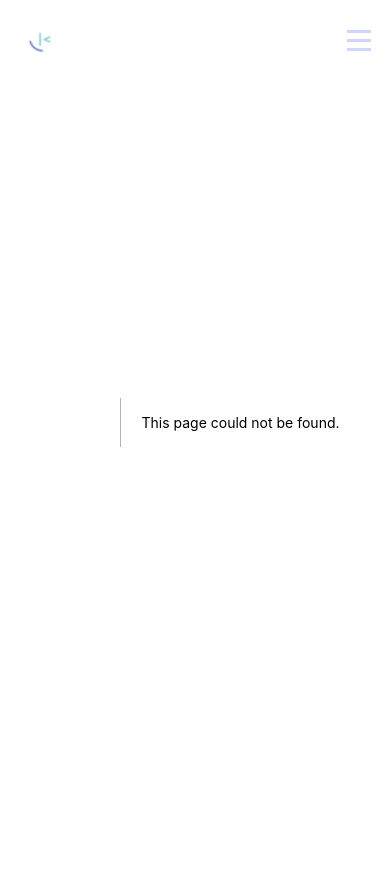
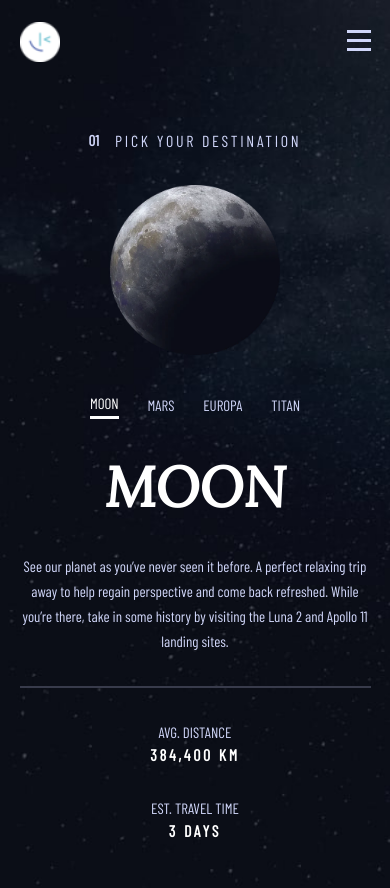
Before and after one commit to NemesOliver/space-website, a Next.js app: page /destination in a window 390 px wide. Before the commit this address had no page. Before the commit the page ends 844 px from the top, so only its background shows below. Built offline with nearby package versions, Linux system fonts and the light colour scheme.

Commit message:
destination page for mobile - DONE

```diff
--- a/components/Layout.js
+++ b/components/Layout.js
@@ -5,7 +5,7 @@ const Layout = ({ children }) => {
   return (
     <>
       <Nav />
-      {children}
+      <main>{children}</main>
     </>
   );
 };
--- a/components/Nav.js
+++ b/components/Nav.js
@@ -10,18 +10,18 @@ const Nav = () => {
   const [open, setOpen] = useState(false);
 
   const toggleNavigation = () => setOpen(!open);
+  const closeNavigation = () => setOpen(false);
 
   return (
     <Navigation>
       <div className="nav-container">
-        <Link href="/" passHref>
         <Image
           src="/assets/favicon-32x32.png"
           alt="menu icon"
           width={40}
           height={40}
         />
-        </Link>
+
         <div className="hamburger">
           <Image
             onClick={toggleNavigation}
@@ -41,7 +41,8 @@ const Nav = () => {
             exit={{ x: "100%" }}
           >
             <ul>
-              <li className="active">
+              <Link href="/" passHref>
+                <li onClick={closeNavigation} className="active">
                   <Flex justify="flex-start">
                     <span className="navText">
                       <p>00</p>
@@ -49,7 +50,9 @@ const Nav = () => {
                     <p className="navText">HOME</p>
                   </Flex>
                 </li>
-              <li>
+              </Link>
+              <Link href="/destination" passHref>
+                <li onClick={closeNavigation}>
                   <Flex justify="flex-start">
                     <span className="navText">
                       <p>01</p>
@@ -57,7 +60,9 @@ const Nav = () => {
                     <p className="navText">DESTINATION</p>
                   </Flex>
                 </li>
-              <li>
+              </Link>
+              <Link href="/crew" passHref>
+                <li onClick={closeNavigation}>
                   <Flex justify="flex-start">
                     <span className="navText">
                       <p>03</p>
@@ -65,7 +70,9 @@ const Nav = () => {
                     <p className="navText">CREW</p>
                   </Flex>
                 </li>
-              <li>
+              </Link>
+              <Link href="/technology" passHref>
+                <li onClick={closeNavigation}>
                   <Flex justify="flex-start">
                     <span className="navText">
                       <p>04</p>
@@ -73,6 +80,7 @@ const Nav = () => {
                     <p className="navText">TECHNOLOGY</p>
                   </Flex>
                 </li>
+              </Link>
             </ul>
           </NavMobile>
         )}
--- /dev/null
+++ b/components/TabPanelDestination.js
@@ -0,0 +1,105 @@
+import React, { useState } from "react";
+import Image from "next/image";
+import Flex from "./styles/utils/Flex";
+import { TabPanelDestination as Tab } from "./styles/TabPanelDestination.styles";
+
+const tabs = ["MOON", "MARS", "EUROPA", "TITAN"];
+const content = [
+  {
+    title: "MOON",
+    img: "/assets/destination/image-moon.webp",
+    description:
+      "See our planet as you’ve never seen it before. A perfect relaxing trip away to help regain perspective and come back refreshed. While you’re there, take in some history by visiting the Luna 2 and Apollo 11 landing sites.",
+    avgDistance: "384,400 KM",
+    travelTime: "3 DAYS",
+  },
+  {
+    title: "MARS",
+    img: "/assets/destination/image-mars.webp",
+    description:
+      "Don’t forget to pack your hiking boots. You’ll need them to tackle Olympus Mons, the tallest planetary mountain in our solar system. It’s two and a half times the size of Everest!",
+    avgDistance: "225 MIL. KM",
+    travelTime: "9 MONTHS",
+  },
+  {
+    title: "EUROPA",
+    img: "/assets/destination/image-europa.webp",
+    description:
+      "The smallest of the four Galilean moons orbiting Jupiter, Europa is a winter lover’s dream. With an icy surface, it’s perfect for a bit of ice skating, curling, hockey, or simple relaxation in your snug wintery cabin.",
+    avgDistance: "628 MIL. KM",
+    travelTime: "3 YEARS",
+  },
+  {
+    title: "TITAN",
+    img: "/assets/destination/image-titan.webp",
+    description:
+      "The only moon known to have a dense atmosphere other than Earth, Titan is a home away from home (just a few hundred degrees colder!). As a bonus, you get striking views of the Rings of Saturn.",
+    avgDistance: "1.6 BIL. KM",
+    travelTime: "7 YEARS",
+  },
+];
+
+const TabPanelDestination = () => {
+  const [active, setActive] = useState(0);
+
+  const changeActive = (index) => setActive(index);
+
+  return (
+    <Tab>
+      <Flex direction="column">
+        <div className="img-wrapper-destination">
+          {content.map(
+            ({ img }, index) =>
+              active === index && (
+                <Image
+                  key={img}
+                  src={img}
+                  alt="planet"
+                  width={170}
+                  height={170}
+                />
+              )
+          )}
+        </div>
+        <div>
+          <ul className="tabs">
+            <Flex>
+              {tabs.map((tab, index) => (
+                <li
+                  className={`${active === index ? "active" : ""}`}
+                  onClick={() => changeActive(index)}
+                  key={tab}
+                >
+                  <p className="subheading2">{tab}</p>
+                </li>
+              ))}
+            </Flex>
+          </ul>
+          {content.map(
+            ({ title, description, avgDistance, travelTime }, index) => (
+              <div key={title}>
+                {active === index && (
+                  <>
+                    <h3>{title}</h3>
+                    <p>{description}</p>
+                    <hr />
+                    <div className="distance">
+                      <p className="subheading2">AVG. DISTANCE</p>
+                      <h5>{avgDistance}</h5>
+                    </div>
+                    <div className="time">
+                      <p className="subheading2">EST. TRAVEL TIME</p>
+                      <h5>{travelTime}</h5>
+                    </div>
+                  </>
+                )}
+              </div>
+            )
+          )}
+        </div>
+      </Flex>
+    </Tab>
+  );
+};
+
+export default TabPanelDestination;
--- a/components/styles/GlobalStyles.js
+++ b/components/styles/GlobalStyles.js
@@ -14,7 +14,7 @@ const GlobalStyles = createGlobalStyle`
         font-weight: 400;
         color: ${({ theme }) => theme.color};
         text-align: center;
-        overflow: hidden;
+        overflow-x: hidden;
     }
 
     h1 {
@@ -28,6 +28,7 @@ const GlobalStyles = createGlobalStyle`
 
     h3 {
         font-size: 3.5rem;
+        color: ${({ theme }) => theme.primary};
     }
 
     h4 {
@@ -38,7 +39,7 @@ const GlobalStyles = createGlobalStyle`
         font-family: 'Barlow Condensed', sans-serif;
         font-size: 1rem;
         letter-spacing: 2.7px;
-        color: ${({ theme }) => theme.secondary};
+        color: ${({ theme }) => theme.primary};
     }
 
     p {
@@ -64,6 +65,15 @@ const GlobalStyles = createGlobalStyle`
         letter-spacing: 2.7px;
     }
 
+    ul {
+        list-style: none;
+    }
+
+    hr {
+        border: 1px solid #383B4B;
+        margin: 2rem 0;
+    }
+
 `;
 
 export default GlobalStyles;
--- a/components/styles/NavMobile.styles.js
+++ b/components/styles/NavMobile.styles.js
@@ -17,6 +17,7 @@ export const NavMobile = styled(motion.div)`
 
     li {
       margin-bottom: 2rem;
+      cursor: pointer;
       span {
         font-weight: bold;
         color: white;
--- /dev/null
+++ b/components/styles/TabPanelDestination.styles.js
@@ -0,0 +1,33 @@
+import styled from "styled-components";
+
+export const TabPanelDestination = styled.div`
+  .tabs {
+    margin: 2rem 0;
+
+    li {
+      margin: 0 0.9rem;
+      cursor: pointer;
+
+      &:hover {
+        border-bottom: 3px solid rgba(255, 255, 255, 0.5);
+        transition: 0.2s;
+      }
+    }
+  }
+
+  h3 {
+    margin-bottom: 2rem;
+  }
+
+  .distance {
+    margin-bottom: 2rem;
+  }
+
+  .active {
+    border-bottom: 3px solid white;
+
+    p {
+      color: #ffffff;
+    }
+  }
+`;
--- /dev/null
+++ b/components/styles/pages/destination.styled.js
@@ -0,0 +1,25 @@
+import styled from "styled-components";
+
+export const DestinationPage = styled.section`
+  min-height: 100vh;
+  width: 100vw;
+  display: flex;
+  align-items: center;
+  justify-content: center;
+  padding-top: 8rem;
+  padding-bottom: 3rem;
+  background-image: url("/assets/destination/background-destination-mobile.jpg");
+  background-repeat: no-repeat;
+  background-size: cover;
+
+  .text {
+    display: flex;
+    margin-bottom: 2rem;
+  }
+
+  span {
+    font-weight: bold;
+    color: white;
+    margin-right: 1rem;
+  }
+`;
--- /dev/null
+++ b/pages/destination.js
@@ -0,0 +1,31 @@
+import Head from "next/head";
+import Image from "next/image";
+import Container from "../components/Container";
+import { DestinationPage } from "../components/styles/pages/destination.styled";
+import Flex from "../components/styles/utils/Flex";
+import TabPanelDestination from "../components/TabPanelDestination";
+
+const destination = () => {
+  return (
+    <>
+      <Head>
+        <title>Space Travel - Destination</title>
+      </Head>
+      <DestinationPage>
+        <Container>
+          <Flex direction="column" align="center">
+            <div className='text'>
+              <span>
+                <p>01</p>
+              </span>
+              <p className="navText">PICK YOUR DESTINATION</p>
+            </div>
+            <TabPanelDestination />
+          </Flex>
+        </Container>
+      </DestinationPage>
+    </>
+  );
+};
+
+export default destination;
--- a/pages/index.js
+++ b/pages/index.js
@@ -1,5 +1,5 @@
 import Head from "next/head";
-import { HomePage } from "../components/styles/Home.styled";
+import { HomePage } from "../components/styles/pages/Home.styled";
 import ButtonCTA from "../components/ButtonCTA";
 import Container from "../components/Container";
 import Flex from "../components/styles/utils/Flex";
```
Also changed, not shown: pages/crew.js (added, +7 -0 lines), pages/technology.js (added, +7 -0 lines), components/styles/pages/Home.styled.js (renamed from components/styles/Home.styled.js). Lines whose indentation alone changed are shown as unchanged.
